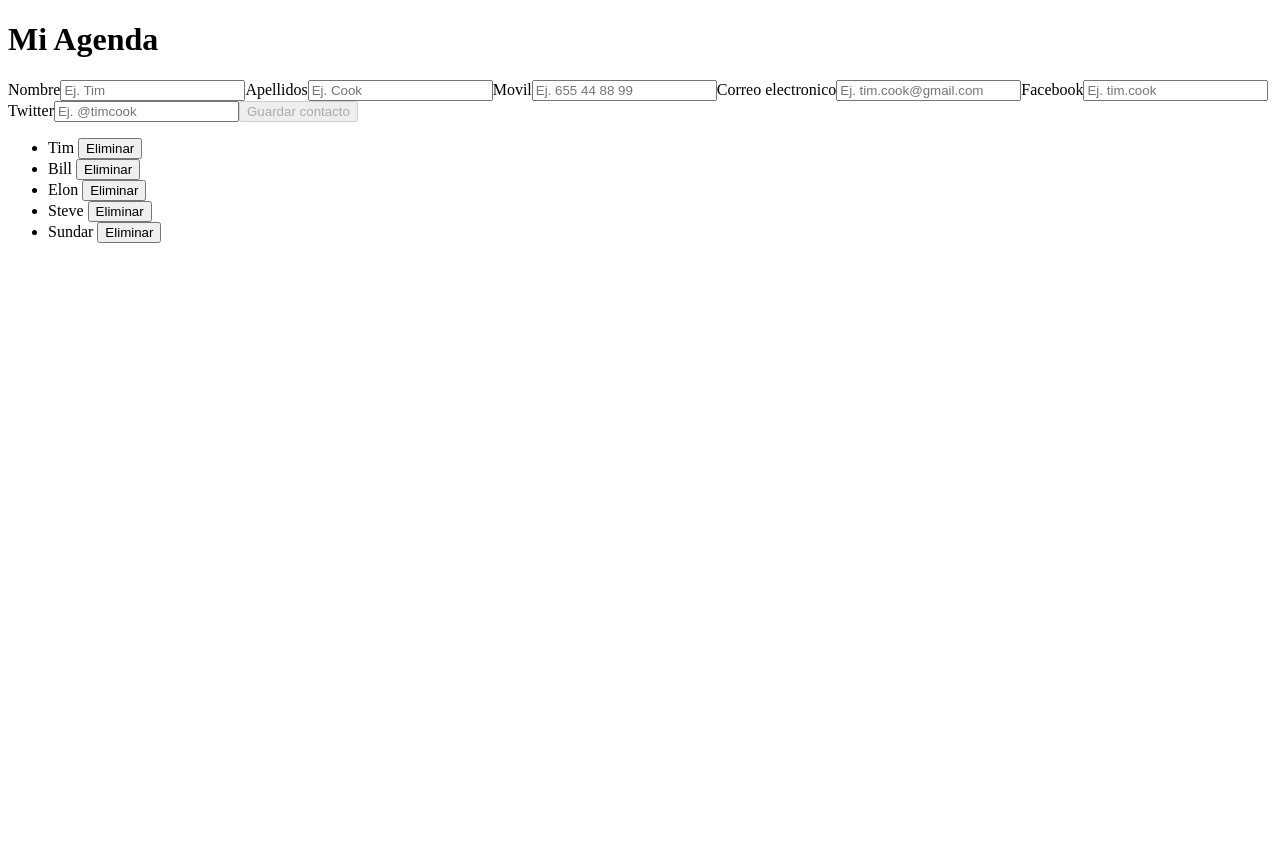
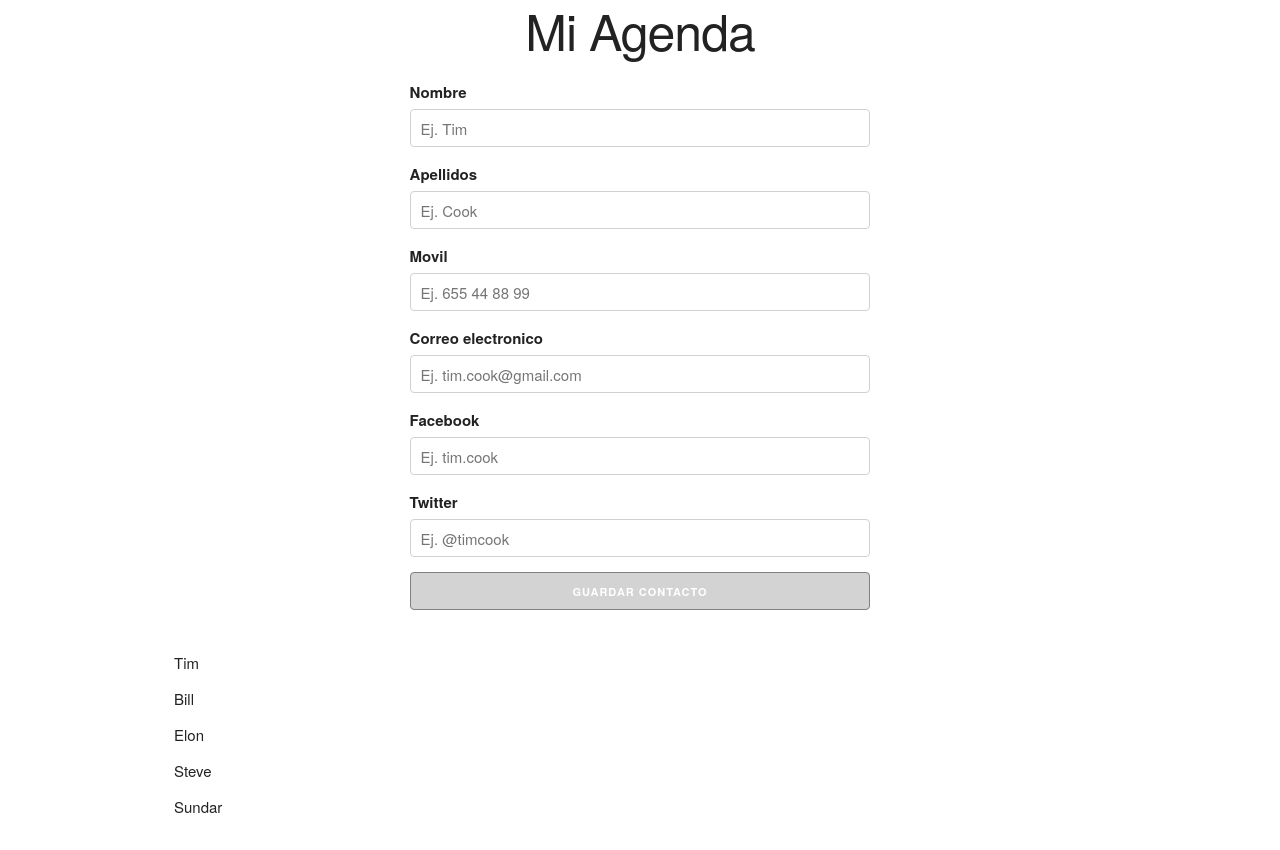
Before and after one commit to gemambu/kc-angular-mobile5, an Angular app in the folder Agenda/: page / in a window 1280 px wide. Before the commit the page ends 800 px from the top, so only its background shows below. Built offline with nearby package versions, Linux system fonts and the light colour scheme.

Commit message:
cambios de estilo al formulario

```diff
--- a/Agenda/package.json
+++ b/Agenda/package.json
@@ -23,6 +23,7 @@
     "@angular/router": "^4.0.0",
     "core-js": "^2.4.1",
     "rxjs": "^5.1.0",
+    "skeleton-css": "^2.0.4",
     "zone.js": "^0.8.4"
   },
   "devDependencies": {
--- a/Agenda/src/app/app.component.css
+++ b/Agenda/src/app/app.component.css
@@ -0,0 +1,3 @@
+h1 {
+    text-align: center;
+}
--- a/Agenda/src/app/app.component.html
+++ b/Agenda/src/app/app.component.html
@@ -1,3 +1,5 @@
+<div class="container">
+
   <header>
     <h1>Mi Agenda</h1>
   </header>
@@ -12,3 +14,5 @@ expresión previamente a su asignación como valor del atributo, envolvemos con
   <agenda-lista-contactos
   [datos]="contactos"
   (clickEnEliminar)="eliminarContacto($event)"></agenda-lista-contactos>
+
+</div>
--- a/Agenda/src/app/formulario-alta/formulario-alta.component.css
+++ b/Agenda/src/app/formulario-alta/formulario-alta.component.css
@@ -14,3 +14,8 @@ input.ng-touched.ng-valid {
 .mensaje-error {
     color: red;
 }
+
+button:disabled {
+    background-color: lightgray;
+    border: 1px solid gray;
+}
--- a/Agenda/src/app/formulario-alta/formulario-alta.component.html
+++ b/Agenda/src/app/formulario-alta/formulario-alta.component.html
@@ -9,9 +9,12 @@ template reference variable, a la cual asignamos como valor la propia directiva
   usamos una template reference variable a la cual asignamos como valor la propia
   directiva 'NgModel' -->
 
- <!-- nombre -->
+ <!-- nombre del contacto -->
+ <div class="row">
+   <div class="offset-by-three six columns">
       <label for="idNombre">Nombre</label>
       <input
+      class="u-full-width"
       id="idNombre"
       placeholder="Ej. Tim"
       type="text"
@@ -19,58 +22,93 @@ template reference variable, a la cual asignamos como valor la propia directiva
       name="nombre"
       #nombreRef="ngModel"
       required>
-
       <!-- Con la directiva ngIf escribimos o no un elemento en el DOM.
       Es decir, lo renderizamos o no en el navegador en funcion de si la exoresion indicada
       como valor resuelve como true o como false-->
       <div *ngIf="nombreRef.touched && nombreRef.invalid" class="mensaje-error">El nombre es obligatorio</div>
+   </div>
+ </div>
+
 
   <!-- apellidos -->
+ <div class="row">
+   <div class="offset-by-three six columns">
       <label for="idApellidos">Apellidos</label>
       <input
+      class="u-full-width"
       id="idApellidos"
       placeholder="Ej. Cook"
       type="text"
       ngModel
       name="apellidos">
+  </div>
+ </div>
+
 
   <!-- movil -->
+<div class="row">
+   <div class="offset-by-three six columns">
       <label for="idMovil">Movil</label>
       <input
       id="idMovil"
+      class="u-full-width"
       placeholder="Ej. 655 44 88 99"
       type="text"
       ngModel
       name="movil">
+    </div>
+ </div>
 
   <!-- email -->
+<div class="row">
+   <div class="offset-by-three six columns">
       <label for="idEmail">Correo electronico</label>
       <input
+      class="u-full-width"
       id="idEmail"
       placeholder="Ej. tim.cook@gmail.com"
       type="email"
       ngModel
       name="email">
+    </div>
+ </div>
 
   <!-- facebook -->
+ <div class="row">
+   <div class="offset-by-three six columns">
       <label for="idFacebook">Facebook</label>
       <input
+      class="u-full-width"
       id="idFacebook"
       placeholder="Ej. tim.cook"
       type="text"
       ngModel
       name="facebook">
+    </div>
+ </div>
 
   <!-- twitter -->
+   <div class="row">
+   <div class="offset-by-three six columns">
       <label for="idTwitter">Twitter</label>
       <input
+      class="u-full-width"
       id="idTwitter"
       placeholder="Ej. @timcook"
       type="text"
       ngModel
       name="twitter">
-
+    </div>
+ </div>
 
   <!-- -->
-  <button type="submit" [disabled]="formularioContacto.invalid">Guardar contacto</button>
+ <div class="row">
+   <div class="offset-by-three six columns">
+      <button
+      class="button-primary u-full-width"
+      type="submit"
+      [disabled]="formularioContacto.invalid">Guardar contacto</button>
+      </div>
+ </div>
+
 </form>
--- a/Agenda/src/app/lista-contactos/lista-contactos.component.css
+++ b/Agenda/src/app/lista-contactos/lista-contactos.component.css
@@ -2,3 +2,17 @@
     background: red;
     color: white;
 }
+
+ul {
+    list-style: none;
+}
+
+li {
+    margin: 0;
+    padding: 6px 14px;
+}
+
+li:hover {
+    background-color: #f0f0f0;
+    cursor: pointer;
+}
--- a/Agenda/src/app/lista-contactos/lista-contactos.component.html
+++ b/Agenda/src/app/lista-contactos/lista-contactos.component.html
@@ -8,6 +8,6 @@
     <!-- para hacer suscripciones a eventos, envolvemos entre parentesis el nobre del mismo.
     Tebemos que asociar además un manejador. Si queremos acceder a los datos de un evento, tenemos que pasar como parámetro al majeador
     el objeto $event-->
-    <button (click)="notificarEliminacion(contacto)">Eliminar</button>
+    <!-- <button (click)="notificarEliminacion(contacto)">Eliminar</button> -->
   </li>
 </ul>
```
Also changed, not shown: Agenda/.angular-cli.json. Lines whose indentation alone changed are shown as unchanged.
